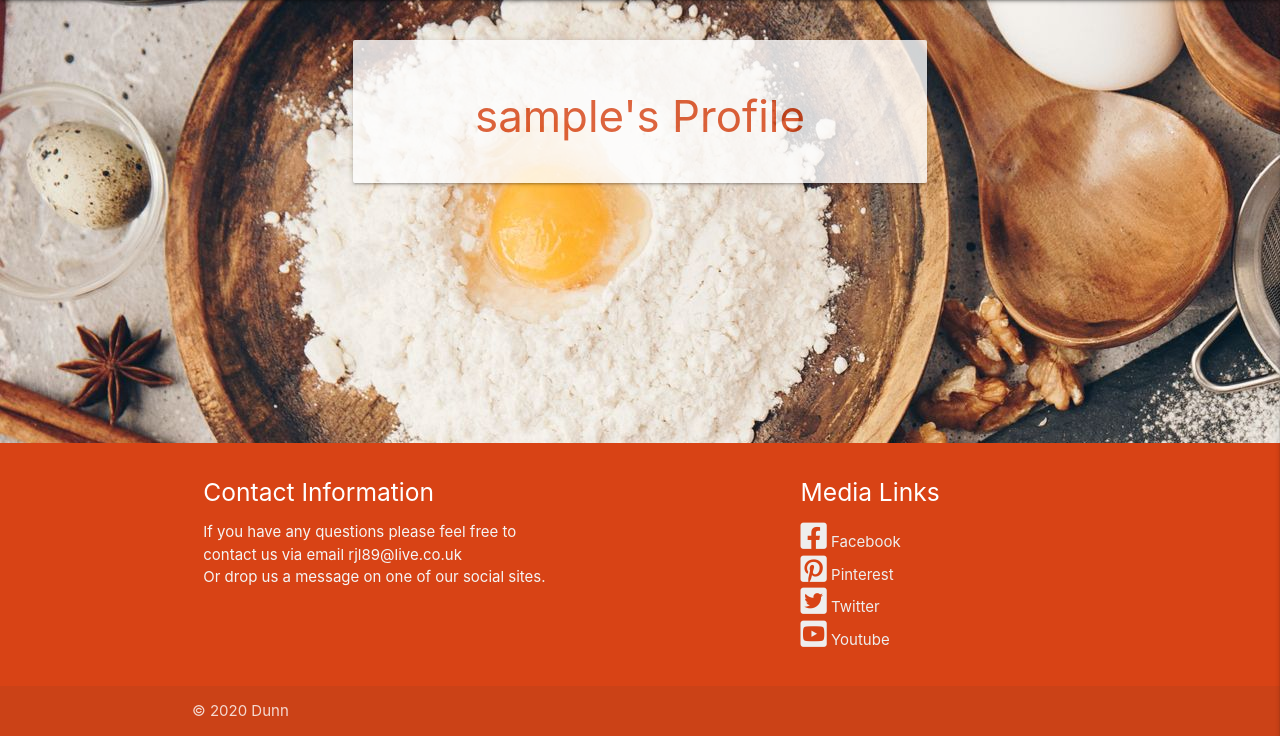
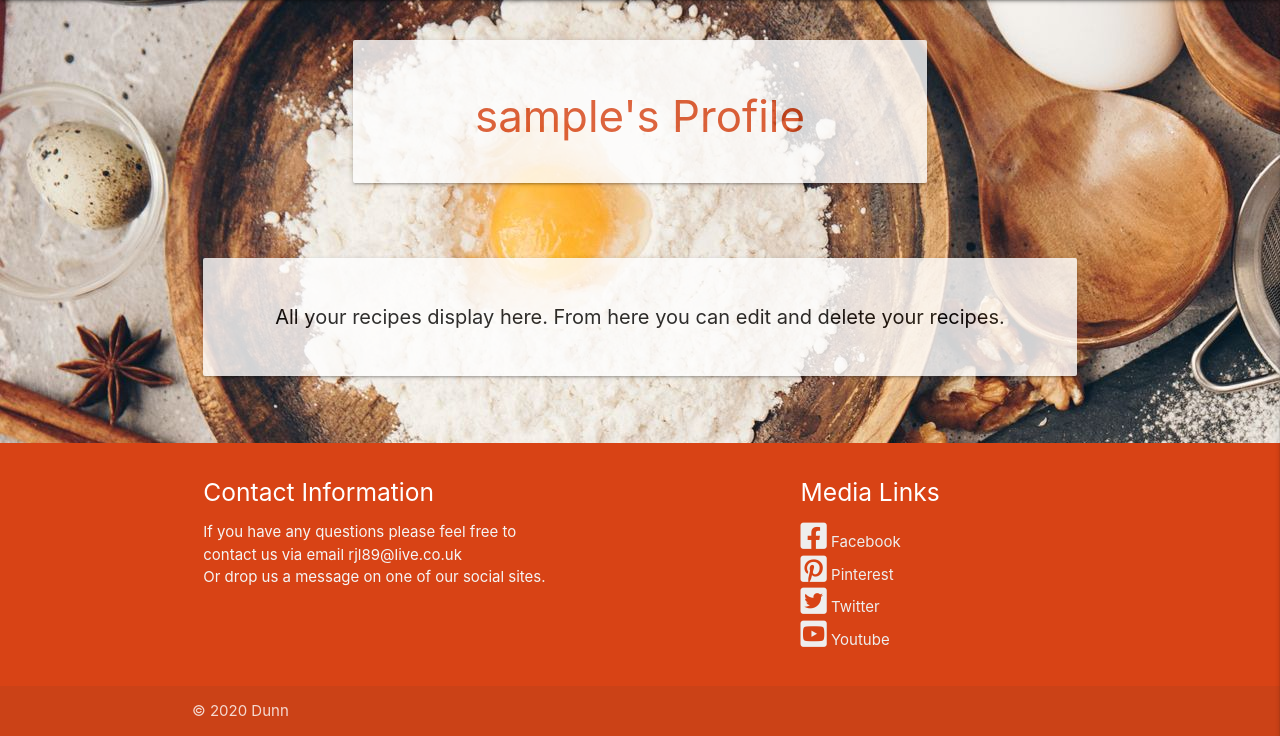
Before and after one commit to RyanLovell89/Lets_Get_Baking, a Flask app: page /profile/1 in a window 1280 px wide. Shown: the part 64-800 px from the top of the page. Run offline with Flask 2, Linux system fonts and the light colour scheme; the visitor is signed in with stand-in values (Sample User, id 1); a database or web service that is not in the repository returns one stand-in record (values such as "Sample title"); some libraries are stand-ins or nearby versions.

Commit message:
added profile information and page styling

```diff
--- a/static/css/style.css
+++ b/static/css/style.css
@@ -132,6 +132,12 @@ h4 {
     margin-top: 40px
 }
 
+.profile-intro {
+    font-size: 20px;
+    text-align: center;
+    color: black;
+}
+
 /* ---------------------------- background image and footer ------------------------ */
 
 body {
--- a/templates/profile.html
+++ b/templates/profile.html
@@ -13,7 +13,14 @@
 </div>
 
 <!-- profile information -->
-<div>
+<div class="row">
+    <div class="col s12">
+            <div class="card-panel profile-card-panel">
+                <p class="profile-intro">
+                    All your recipes display here. From here you can edit and delete your recipes.
+                </p>
+            </div>
+    </div>
 </div>
 
 <!-- displays recipes, only signed users -->
```
